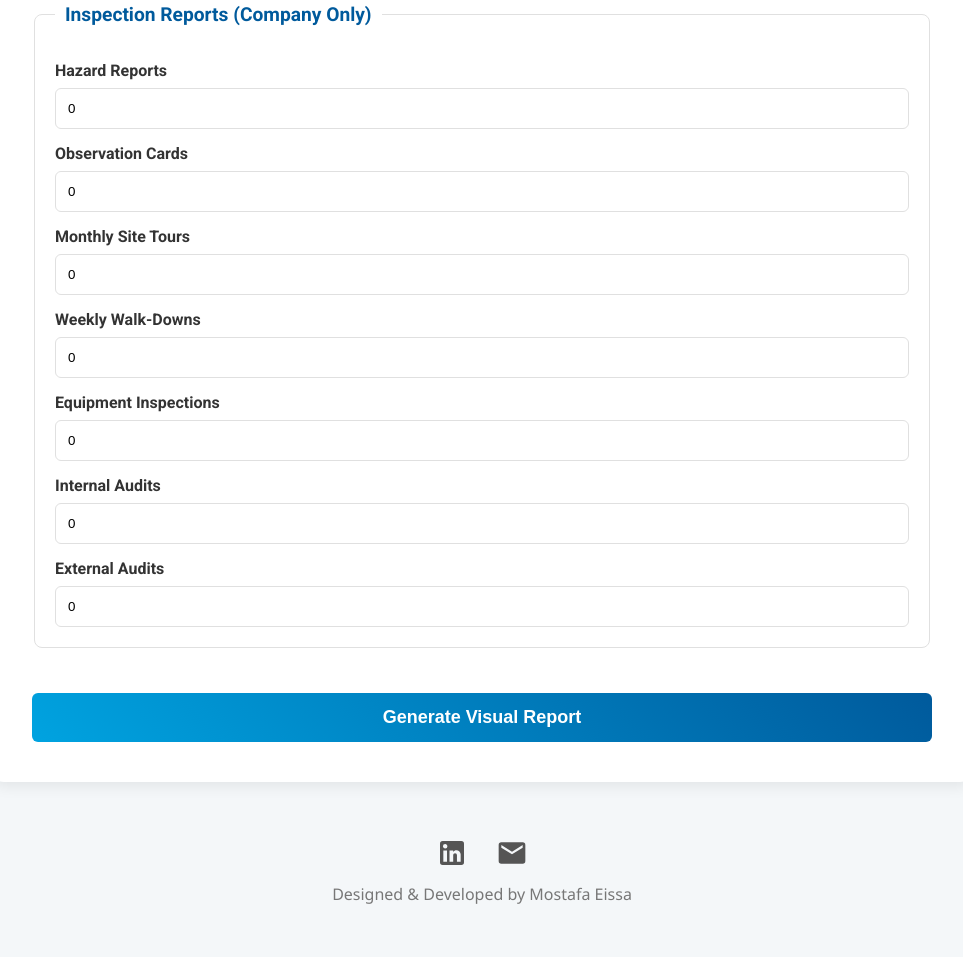
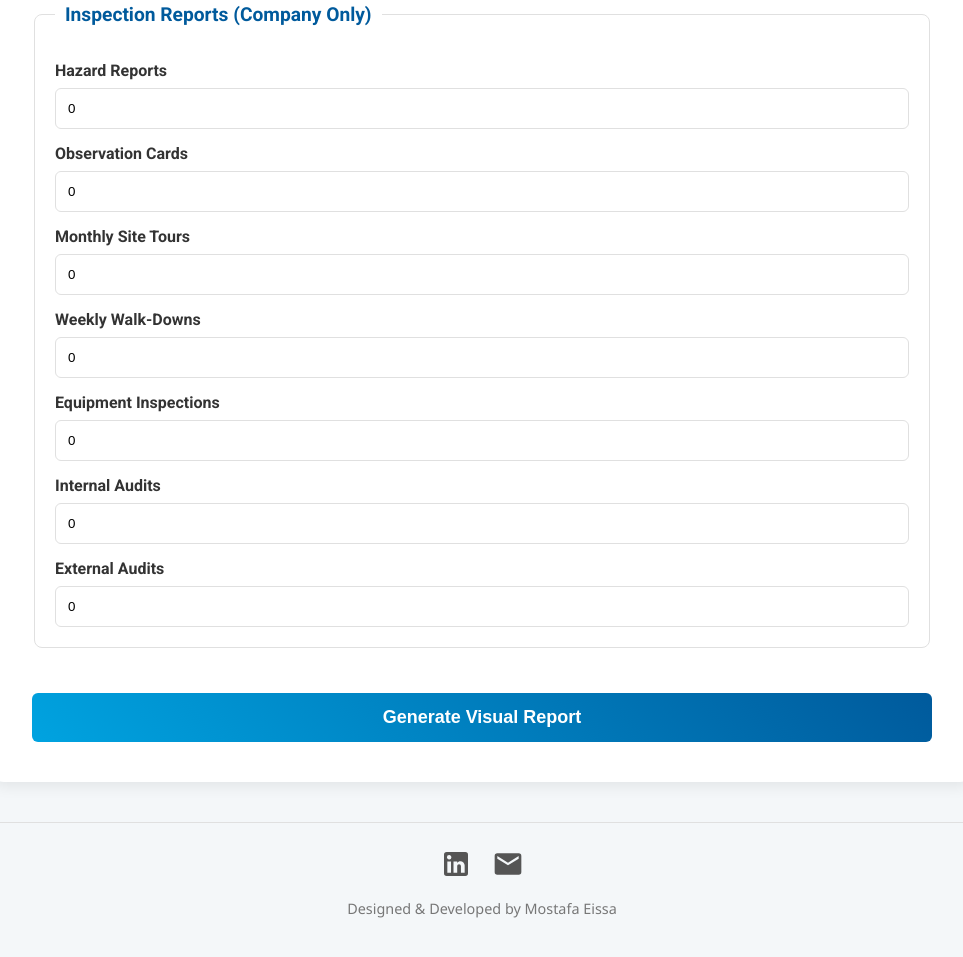
Before and after one commit to mostafa-eissa2/HSE-Monthly-Report, a plain HTML site: page index.html in a window 1280 px wide. Shown: the part 2115-3072 px from the top of the page, without its empty margins (158-1121 px from the left). Before the commit the page ends 3051 px from the top, so only its background shows below. Drawn offline with Linux system fonts and the light colour scheme.

Commit message:
style.css

```diff
--- a/style.css
+++ b/style.css
@@ -352,15 +352,26 @@ body.lang-ar .header-bar {
 
 /* In style.css (at the very end) */
 
+/* --- Footer Styles (Corrected for Mobile) --- */
 footer {
     text-align: center;
-    padding: 15px 10px;
-    margin-top: 10px;
+    padding: 25px 15px; /* Added more vertical padding */
+    margin-top: 40px; /* Increased space from content above */
+    border-top: 1px solid var(--border-color); /* Added a subtle line for separation */
+}
+
+/* This is the main fix for the container */
+.social-icons {
+    display: flex;          /* Activates Flexbox */
+    flex-wrap: wrap;        /* Allows icons to wrap to the next line */
+    justify-content: center;/* Keeps icons centered horizontally */
+    gap: 20px;              /* Modern way to add space between icons */
+    margin-bottom: 15px;    /* Adds space between icons and credit text */
 }
 
 .social-icons a {
     display: inline-block;
-    margin: 0 12px;
+    /* margin is now handled by 'gap', so we can remove it from here */
     transition: transform 0.3s ease;
 }
 
@@ -381,7 +392,7 @@ footer {
 
 .footer-credit {
     margin-top: 10px;
-    font-size: 1rem;
+    font-size: 0.9rem; /* Slightly smaller for a cleaner look */
     color: #777;
     font-family: 'Segoe UI', Tahoma, Geneva, Verdana, sans-serif;
     direction: ltr;
```
